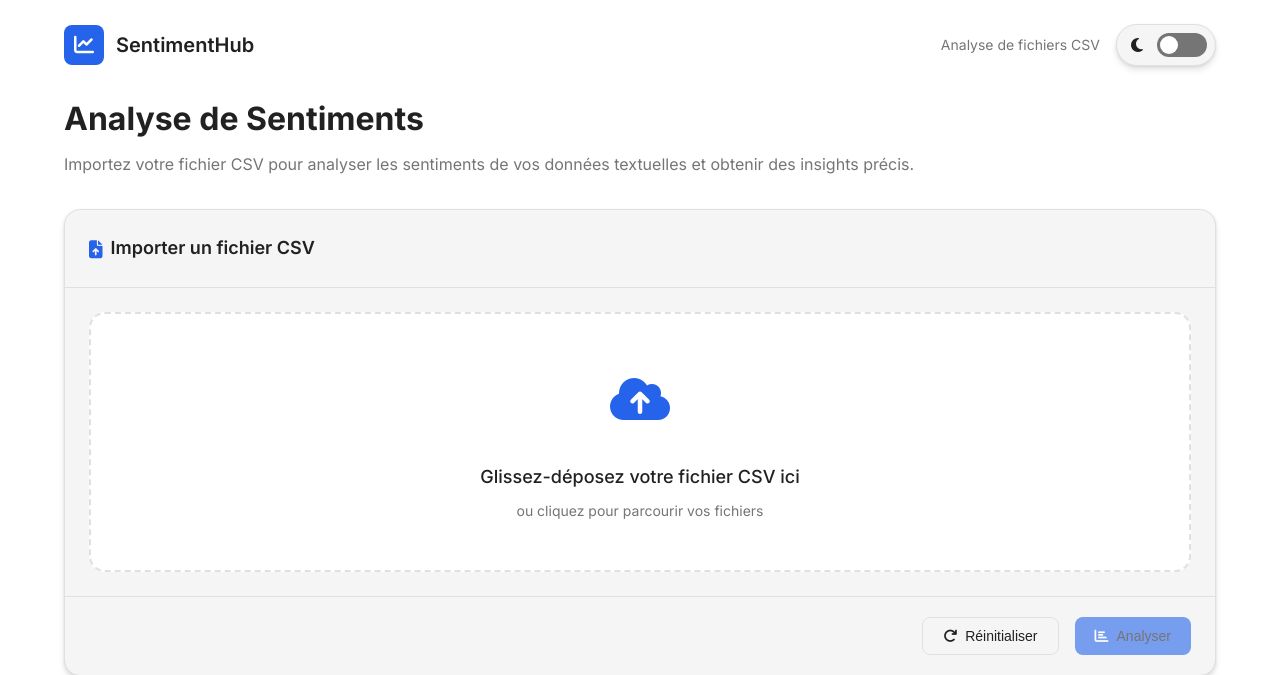
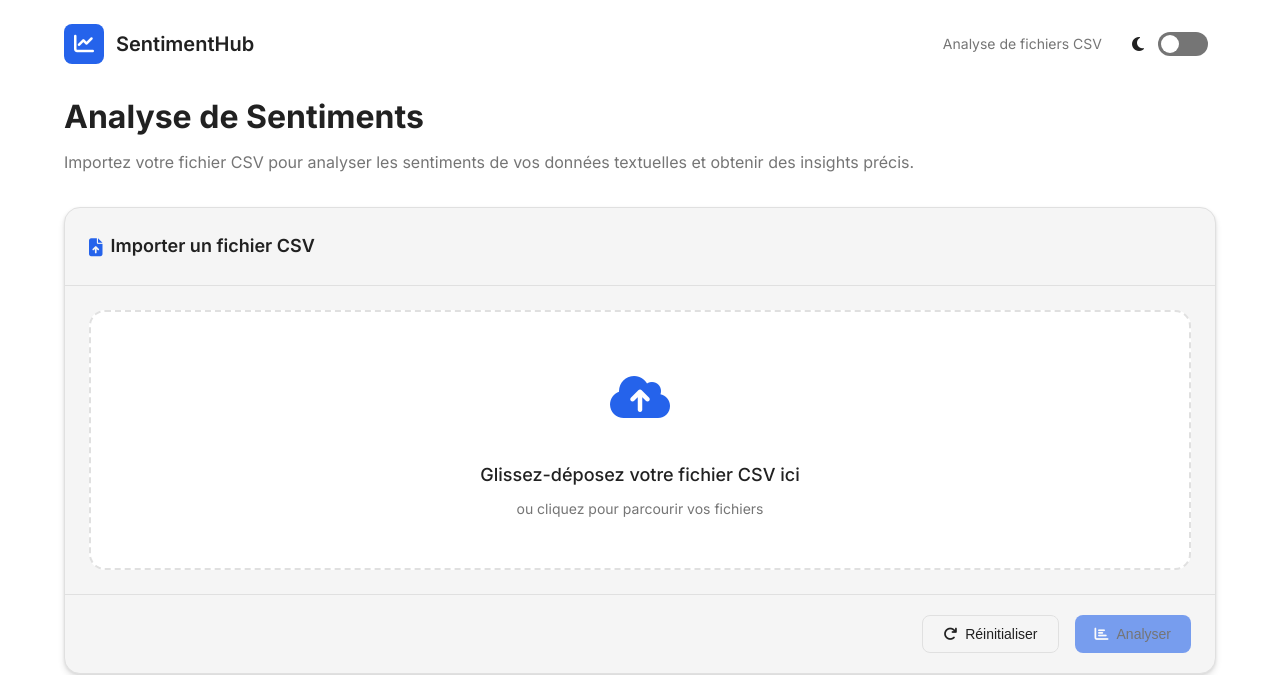
Before and after one commit to Nacer2003/sentimenthub, a Django app: page /upload_csv/ in a window 1280 px wide. Shown: the top 675 px of the page. Run offline with Django 5.2, Linux system fonts and the light colour scheme.

Commit message:
Updated upload.css

```diff
--- a/SentimentHub/static/assets/css/upload.css
+++ b/SentimentHub/static/assets/css/upload.css
@@ -639,11 +639,9 @@ a:hover {
     display: flex;
     align-items: center;
     gap: 0.5rem;
-    background-color: var(--surface);
     padding: 0.5rem;
     border-radius: var(--radius-round);
-    box-shadow: var(--shadow-md);
-    border: 1px solid var(--border-color);
+
 }
 
 #themeIcon {
```
